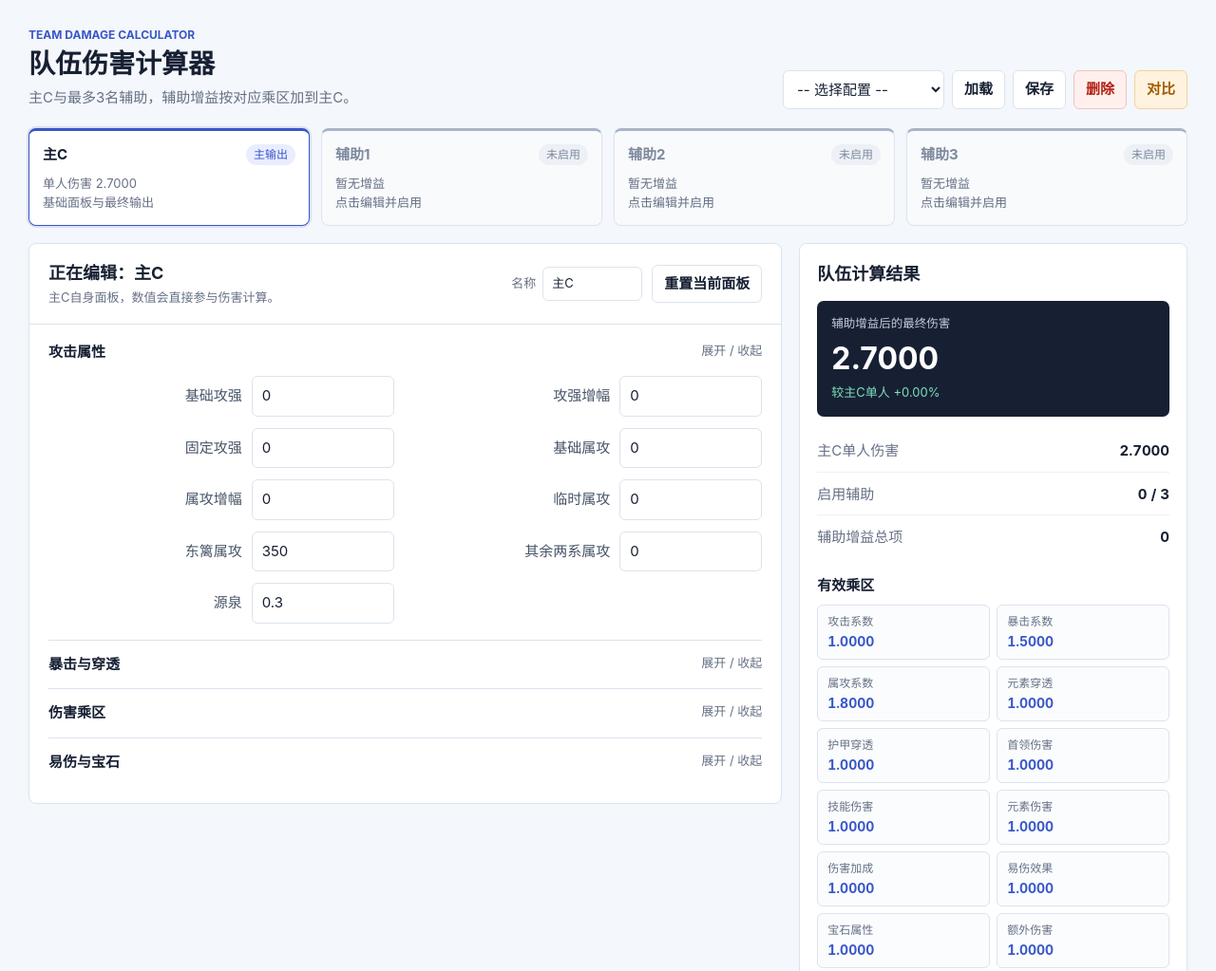
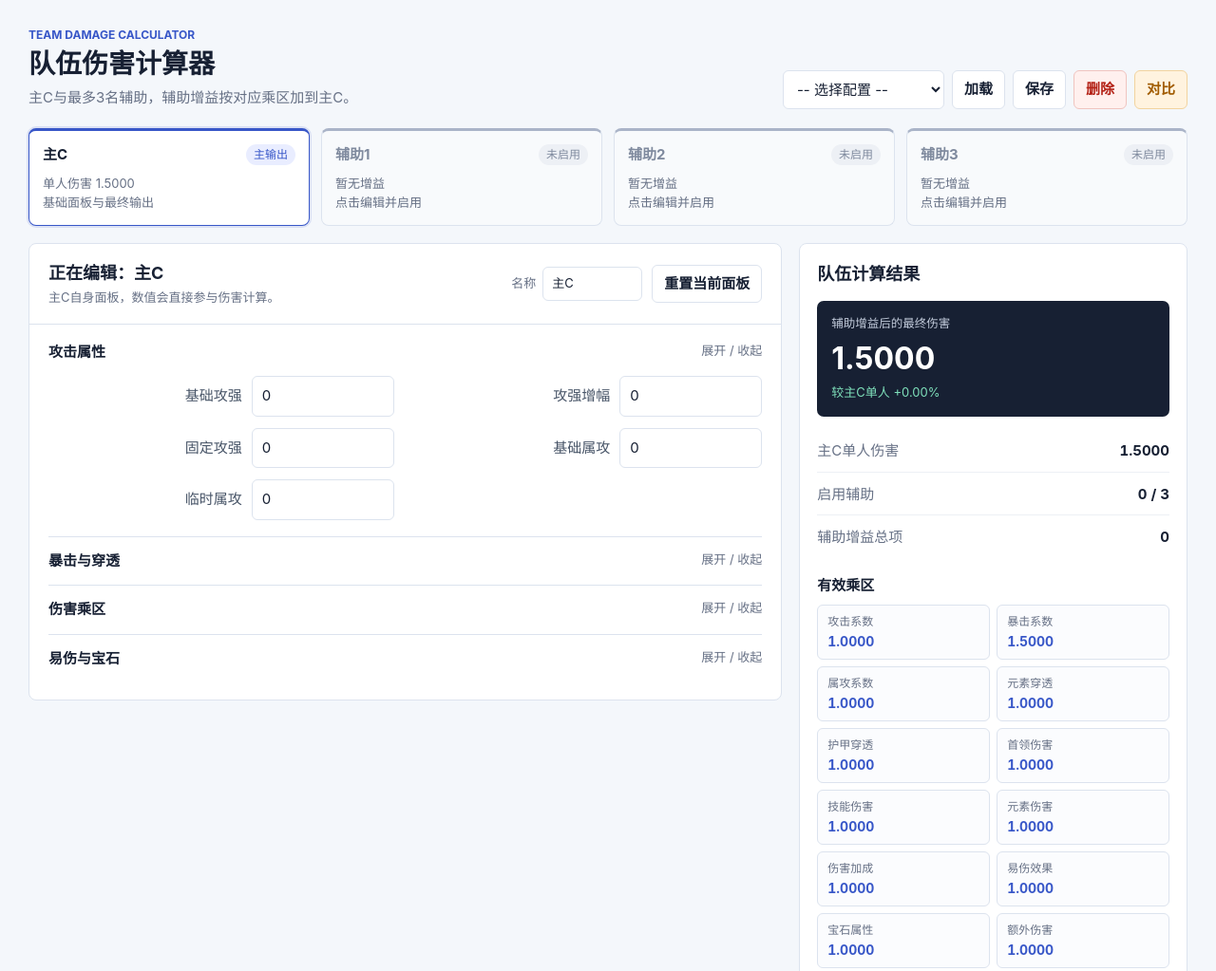
Before and after one commit to Wjh9424/my-hero-damage-calculator, a plain HTML site: page index.html in a window 1280 px wide. Shown: the top 1023 px of the page at 95% size. Drawn offline with Linux system fonts and the light colour scheme.

Commit message:
调整主C和辅助字段及计算公式

```diff
--- a/calc.js
+++ b/calc.js
@@ -8,16 +8,15 @@ const FIELD_GROUPS = [
         id: 'attack',
         label: '攻击属性',
         fields: [
-            ['baseAttack', '基础攻强', 0], ['pctAttack', '攻强增幅', 0],
-            ['fixAttack', '固定攻强', 0], ['baseSG', '基础属攻', 0], ['pctSG', '属攻增幅', 0], ['tempSG', '临时属攻', 0],
-            ['dongliSG', '东篱属攻', 350, 'main'], ['otherElementsSG', '其余两系属攻', 0, 'main'], ['source', '源泉', 0.3, 'main']
+            ['baseAttack', '基础攻强', 0, 'main'], ['pctAttack', '攻强增幅', 0],
+            ['fixAttack', '固定攻强', 0], ['baseSG', '基础属攻', 0, 'main'], ['pctSG', '属攻增幅', 0, 'support'], ['tempSG', '临时属攻', 0]
         ]
     },
     {
         id: 'crit',
         label: '暴击与穿透',
         fields: [
-            ['critValue', '暴击值', 750], ['critresist', '暴击抗性', 0], ['critnum', '爆伤值', 0], ['pctCritnum', '爆伤增幅', 0], ['tempCritnum', '临时爆伤', 0],
+            ['critValue', '暴击值', 750], ['critresist', '暴击抗性', 0], ['critnum', '爆伤值', 0, 'main'], ['pctCritnum', '爆伤增幅', 0, 'support'], ['tempCritnum', '临时爆伤', 0],
             ['hjct', '护甲穿透', 0], ['gwhj', '怪物护甲', 0], ['ysct', '元素穿透', 0], ['yskx', '元素抗性', 0]
         ]
     },
@@ -43,10 +42,12 @@ const FIELD_DEFINITIONS = FIELD_GROUPS.flatMap(group => group.fields.map(([id, l
     id, label, defaultValue, scope
 })));
 const FIELD_IDS = FIELD_DEFINITIONS.map(field => field.id);
+const MAIN_FIELD_IDS = FIELD_DEFINITIONS.filter(field => field.scope !== 'support').map(field => field.id);
 const SUPPORT_FIELD_IDS = FIELD_DEFINITIONS.filter(field => field.scope !== 'main').map(field => field.id);
-const PERCENT_FIELDS = new Set(['pctAttack', 'pctSG', 'pctCritnum', 'source', 'slsh', 'jnsh', 'yssh', 'shjc', 'ybys', 'cwys', 'ysys', 'sxyz', 'kzzf', 'shzf', 'extraDamage']);
-const DEFAULT_MAIN_INPUTS = Object.fromEntries(FIELD_DEFINITIONS.map(field => [field.id, field.defaultValue]));
+const PERCENT_FIELDS = new Set(['pctAttack', 'pctSG', 'pctCritnum', 'slsh', 'jnsh', 'yssh', 'shjc', 'ybys', 'cwys', 'ysys', 'sxyz', 'kzzf', 'shzf', 'extraDamage']);
+const DEFAULT_MAIN_INPUTS = Object.fromEntries(FIELD_DEFINITIONS.filter(field => field.scope !== 'support').map(field => [field.id, field.defaultValue]));
 const DEFAULT_SUPPORT_INPUTS = Object.fromEntries(SUPPORT_FIELD_IDS.map(id => [id, 0]));
+const DEFAULT_CALC_INPUTS = Object.fromEntries(FIELD_DEFINITIONS.map(field => [field.id, field.defaultValue]));
 
 let teamConfig = createDefaultTeam();
 let savedConfigs = [];
@@ -76,7 +77,7 @@ function createDefaultSupport(index) {
 
 function createDefaultTeam() {
     return {
-        version: 2,
+        version: 3,
         mainCName: '主C',
         mainC: clone(DEFAULT_MAIN_INPUTS),
         supports: [1, 2, 3].map(createDefaultSupport)
@@ -84,17 +85,11 @@ function createDefaultTeam() {
 }
 
 function normalizeTeamConfig(raw) {
-    if (!raw || raw.version !== 2) {
-        return {
-            version: 2,
-            mainCName: '主C',
-            mainC: normalizeValues(raw, DEFAULT_MAIN_INPUTS),
-            supports: [1, 2, 3].map(createDefaultSupport)
-        };
-    }
+    const legacyMain = raw?.mainC || raw || {};
+    const legacySupports = Array.isArray(raw?.supports) ? raw.supports : [];
 
     const supports = [1, 2, 3].map((index) => {
-        const source = raw.supports?.[index - 1] || {};
+        const source = legacySupports[index - 1] || {};
         return {
             enabled: source.enabled === true,
             name: String(source.name || `辅助${index}`).slice(0, 20),
@@ -103,9 +98,9 @@ function normalizeTeamConfig(raw) {
     });
 
     return {
-        version: 2,
-        mainCName: String(raw.mainCName || '主C').slice(0, 20),
-        mainC: normalizeValues(raw.mainC, DEFAULT_MAIN_INPUTS),
+        version: 3,
+        mainCName: String(raw?.mainCName || '主C').slice(0, 20),
+        mainC: normalizeValues(legacyMain, DEFAULT_MAIN_INPUTS, MAIN_FIELD_IDS),
         supports
     };
 }
@@ -144,7 +139,7 @@ function renderFieldGroups() {
             </button>
             <div class="fields" id="fields-${group.id}" ${groupIndex === 0 ? '' : 'hidden'}>
                 ${group.fields.map(([id, label, defaultValue, scope = 'all']) => `
-                    <label class="field ${scope === 'main' ? 'main-only-field' : ''}" data-field-scope="${scope}" for="input-${id}">
+                    <label class="field ${scope === 'main' ? 'main-only-field' : ''} ${scope === 'support' ? 'support-only-field' : ''}" data-field-scope="${scope}" for="input-${id}">
                         <span>${label}</span>
                         <input id="input-${id}" data-field-id="${id}" type="number" min="0" step="any">
                     </label>
@@ -182,6 +177,9 @@ function renderActiveRole() {
     });
     document.querySelectorAll('.main-only-field').forEach(field => {
         field.hidden = !isMain;
+    });
+    document.querySelectorAll('.support-only-field').forEach(field => {
+        field.hidden = isMain;
     });
     document.querySelectorAll('.member-card').forEach(card => {
         card.classList.toggle('active', card.dataset.role === activeRole);
@@ -235,15 +233,13 @@ function hjctValue(hjct, gwhj) {
 }
 
 function calculateDamage(inputs) {
-    const values = normalizeValues(inputs, DEFAULT_MAIN_INPUTS);
+    const values = normalizeValues(inputs, DEFAULT_CALC_INPUTS);
     const multipliers = {
         attack: ((values.baseAttack * (1 + values.pctAttack) + values.fixAttack) / 700 + 1),
         crit: Math.max(0, Math.min(calculateValue(values.critValue) - values.critresist, 1)) * (values.critnum * (1 + values.pctCritnum) + values.tempCritnum + 150) / 100,
         attributeAttack: (
             values.baseSG * (1 + values.pctSG)
             + values.tempSG
-            + values.dongliSG * (2 * values.source + 1)
-            + values.otherElementsSG * values.pctSG * values.source
         ) / 700 + 1,
         elementPenetration: ysctValue(values.ysct, values.yskx),
         armorPenetration: hjctValue(values.hjct, values.gwhj),
@@ -260,14 +256,14 @@ function calculateDamage(inputs) {
 }
 
 function getEffectiveInputs() {
-    const effective = clone(teamConfig.mainC);
+    const effective = { ...clone(DEFAULT_CALC_INPUTS), ...teamConfig.mainC };
     teamConfig.supports.forEach(support => {
         if (!support.enabled) return;
         SUPPORT_FIELD_IDS.forEach(id => {
             effective[id] += support.values[id];
         });
     });
-    return normalizeValues(effective, DEFAULT_MAIN_INPUTS);
+    return normalizeValues(effective, DEFAULT_CALC_INPUTS);
 }
 
 function renderMultipliers(multipliers) {
@@ -369,12 +365,12 @@ function compareConfigs() {
 
 function getEffectiveInputsFromTeam(config) {
     const normalized = normalizeTeamConfig(config);
-    const effective = clone(normalized.mainC);
+    const effective = { ...clone(DEFAULT_CALC_INPUTS), ...normalized.mainC };
     normalized.supports.forEach(support => {
         if (!support.enabled) return;
         SUPPORT_FIELD_IDS.forEach(id => { effective[id] += support.values[id]; });
     });
-    return normalizeValues(effective, DEFAULT_MAIN_INPUTS);
+    return normalizeValues(effective, DEFAULT_CALC_INPUTS);
 }
 
 function bindEvents() {
--- a/index.html
+++ b/index.html
@@ -72,12 +72,12 @@
                 </div>
                 <h3 class="details-title">有效乘区</h3>
                 <div id="multiplierDetails" class="multiplier-grid"></div>
-                <div class="result-note">辅助面板使用同一套属性字段；启用后，各字段增益会加到主C对应字段，未启用的辅助不参与计算。</div>
+                <div class="result-note">辅助面板只显示可提供的增益字段；启用后，属攻增幅和爆伤增幅作用于主C对应基础值，临时属攻和临时爆伤直接相加，未启用的辅助不参与计算。</div>
             </aside>
         </div>
 
         <footer class="calculator-notes">
-            <p>增幅字段按小数输入，例如10%填写0.1。属攻增幅和爆伤增幅分别作用于基础属攻和爆伤值；临时爆伤直接加到爆伤值；辅助的基础属性和伤害属性均按对应字段相加后计算。</p>
+            <p>增幅字段按小数输入，例如10%填写0.1。属攻增幅和爆伤增幅仅由辅助提供，分别作用于主C基础属攻和基础爆伤值；临时属攻和临时爆伤直接加到主C对应数值。</p>
         </footer>
         <footer class="app-attribution">
             <p class="community-highlight">新法外：雷亚卢卡利亚魔法学院 · 群号：1063464370</p>
```
